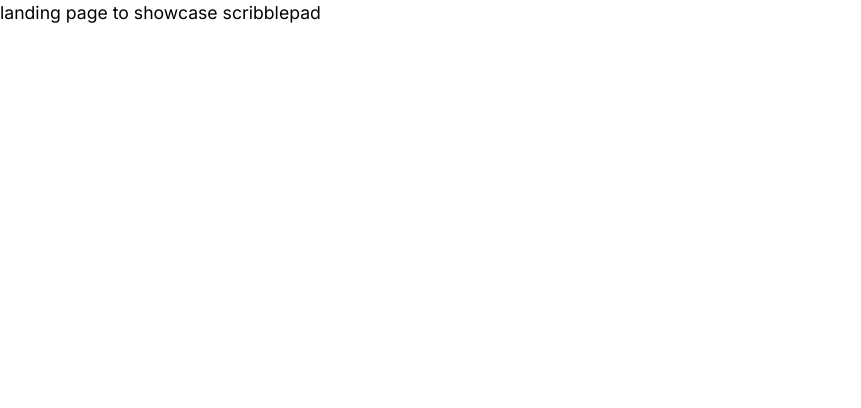
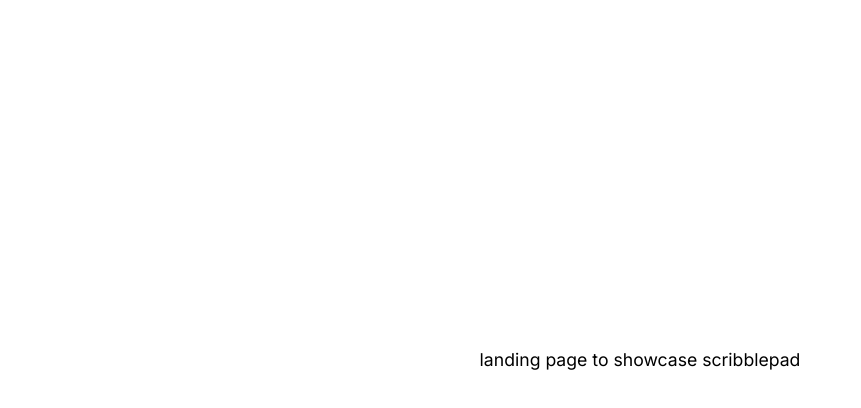
Before and after one commit to DLee1993/scribblepad, a Next.js app: page / in a window 1280 px wide. Shown: the top 408 px of the page, without its empty margins (0-861 px from the left). Built offline with nearby package versions, Linux system fonts and the light colour scheme.

Commit message:
added main tag styling to globals

```diff
--- a/app/globals.css
+++ b/app/globals.css
@@ -60,7 +60,7 @@
         @apply min-h-[var(--headerHeight)];
     }
     main {
-        @apply min-h-[calc(100vh-var(--headerHeight))];
+        @apply min-h-[calc(100vh-var(--headerHeight))] py-4 px-4 md:px-6 lg:px-8 xl:px-10 grid place-items-center;
     }
 }
 
@@ -70,7 +70,7 @@
     }
 
     #menuList li a {
-        @apply flex justify-start items-center gap-x-2 py-2 rounded-md pl-3;
+        @apply flex justify-between items-center p-2 rounded-md pl-3;
     }
 
     a#logo {
```
